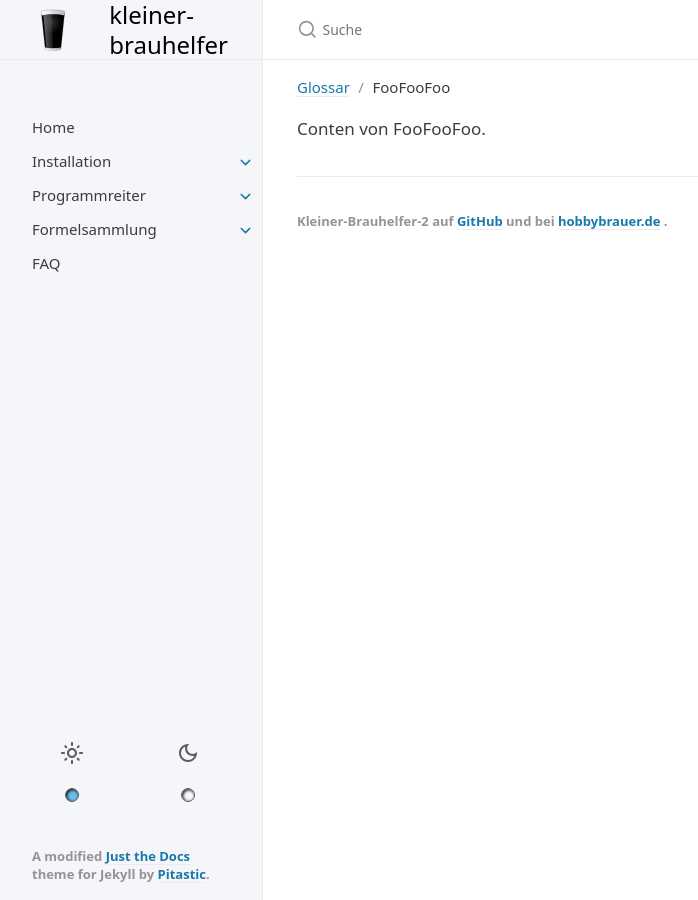
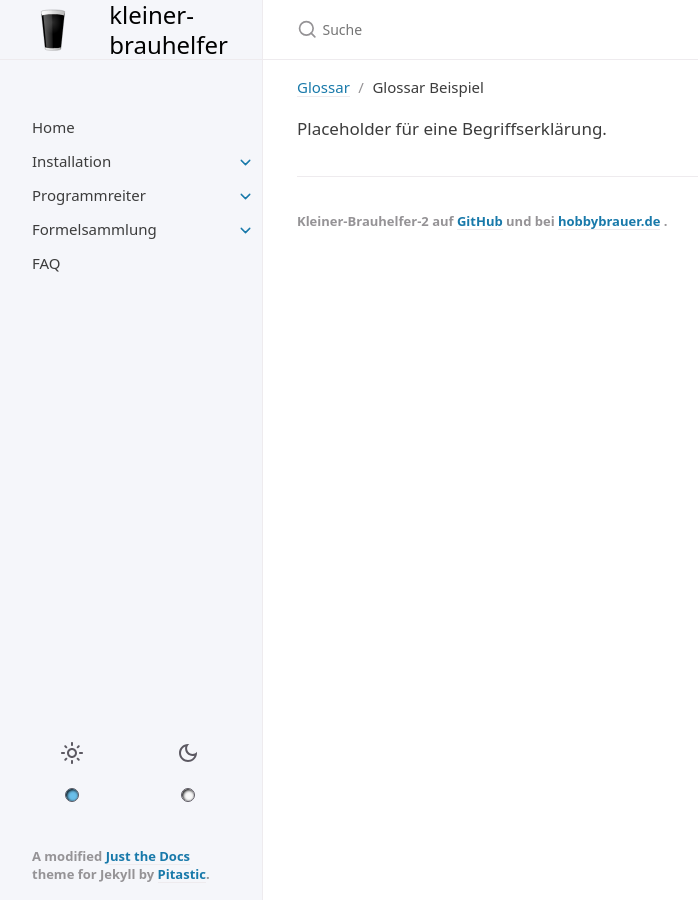
Before and after one commit to kleiner-brauhelfer/kleiner-brauhelfer.github.io, a Jekyll site: the page built from docs/glossar/FooFooFoo.md, in a window 1280 px wide. Shown: the whole page, without its empty margins (109-807 px from the left). Built offline with Jekyll 4.4.1, drawn with Linux system fonts in a browser that asks for light colours.

Commit message:
weiterer Placeholder

```diff
--- a/docs/glossar/FooFooFoo.md
+++ b/docs/glossar/FooFooFoo.md
@@ -1,7 +1,7 @@
 ---
 layout: page
-title: FooFooFoo
+title: Glossar Beispiel
 parent: Glossar
 ---
 
-Conten von FooFooFoo.
+Placeholder für eine Begriffserklärung.
```
